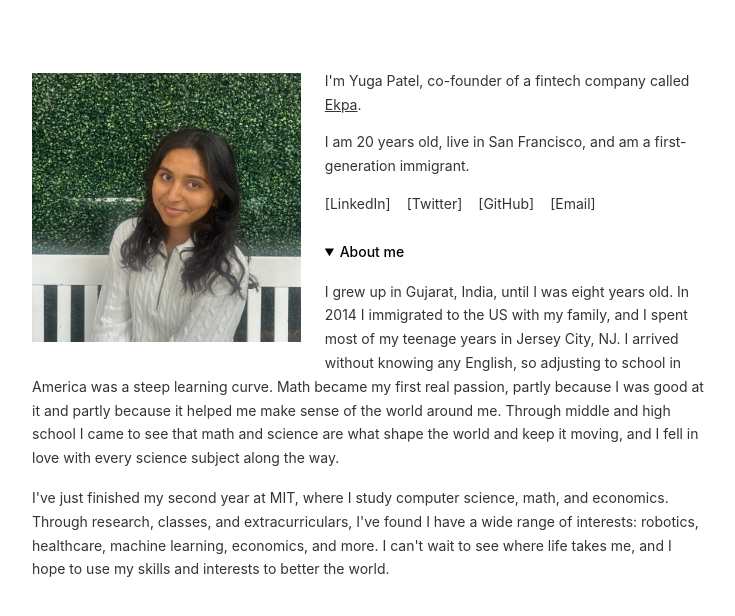
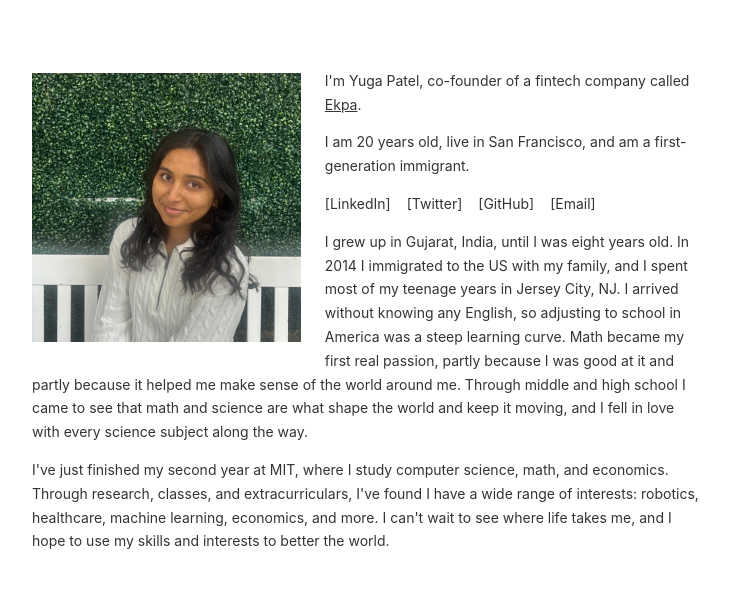
Before and after one commit to yugapatel26/yuga, a plain HTML site: page index.html in a window 1280 px wide. Shown: the part 68-684 px from the top of the page, without its empty margins (272-1007 px from the left). Drawn offline with Linux system fonts and the light colour scheme.

Commit message:
Update courses page to course lists only, plus homepage and style tweaks
Co-Authored-By: Claude Fable 5 <noreply@anthropic.com>

```diff
--- a/index.html
+++ b/index.html
@@ -33,9 +33,6 @@
   <a href="mailto:yuga@goekpa.com">[Email]</a>
 </p>
 
-<details open>
-  <summary>About me</summary>
-
 <p>I grew up in Gujarat, India, until I was eight years old. In 2014 I immigrated
 to the US with my family, and I spent most of my teenage years in Jersey City, NJ.
 I arrived without knowing any English, so adjusting to school in America was a
@@ -50,7 +47,6 @@
 found I have a wide range of interests: robotics, healthcare, machine learning,
 economics, and more. I can't wait to see where life takes me, and I hope to use
 my skills and interests to better the world.</p>
-</details>
 
 </main>
 
--- a/styles.css
+++ b/styles.css
@@ -58,7 +58,3 @@ li { margin: 4px 0; }
 .post h2 a { text-decoration: none; }
 .post h2 a:hover { text-decoration: underline; }
 .meta { font-size: 12px; color: rgba(0, 0, 0, 0.45); margin: 0 0 10px; }
-
-details { margin-top: 24px; }
-summary { font-weight: 500; color: #000; cursor: pointer; }
-details p { margin: 16px 0 0; }
```
Also changed, not shown: courses.html (+0 -4 lines). Lines whose indentation alone changed are shown as unchanged.
